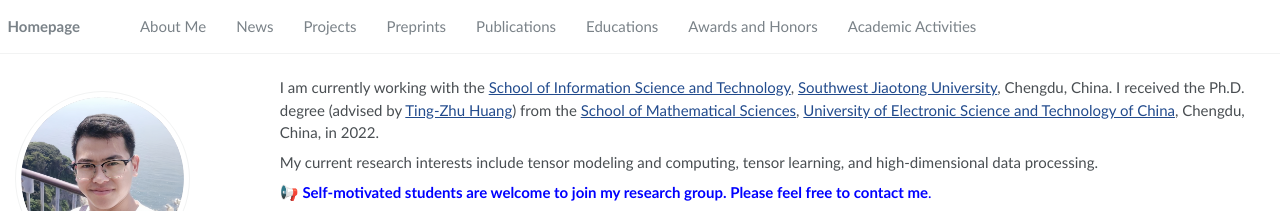
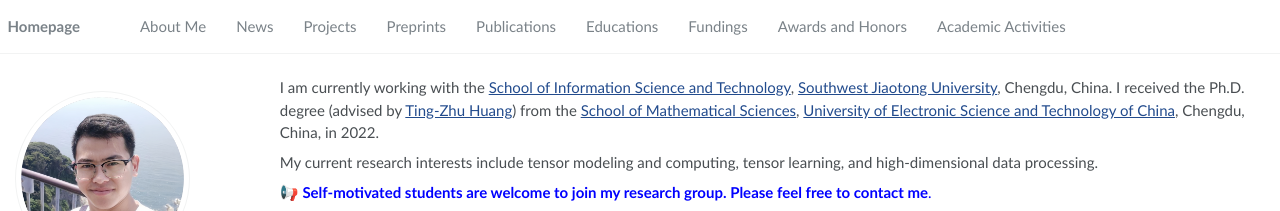
Before and after one commit to YuBangZheng/yubangzheng.github.io, a Jekyll site: the page built from pages/about.md, in a window 1280 px wide. Shown: the top 211 px of the page. Built offline with Jekyll 4.4.1, drawn with Linux system fonts in a browser that asks for light colours; a script that is not in the unit is left out.

Commit message:
Update navigation.yml

```diff
--- a/_data/navigation.yml
+++ b/_data/navigation.yml
@@ -18,6 +18,9 @@ main:
   - title: "Educations"
     url: "/#-educations"
 
+  - title: "Fundings"
+    url: "/#-fundings"
+
   - title: "Awards and Honors"
     url: "/#-awards-and-honors"
 
```
